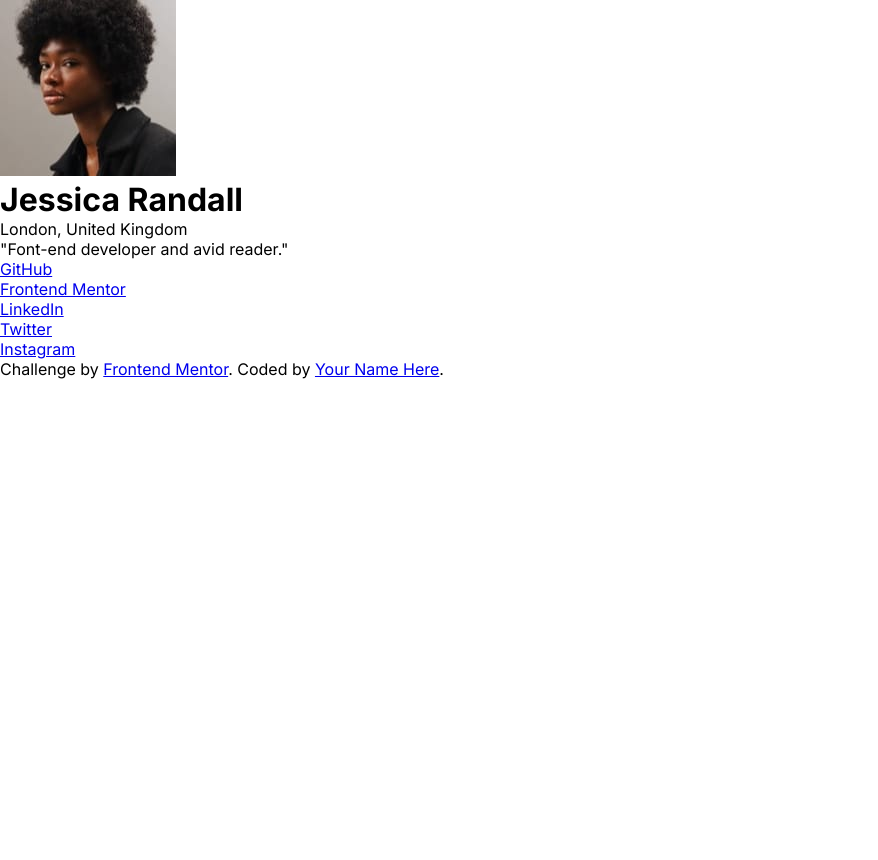
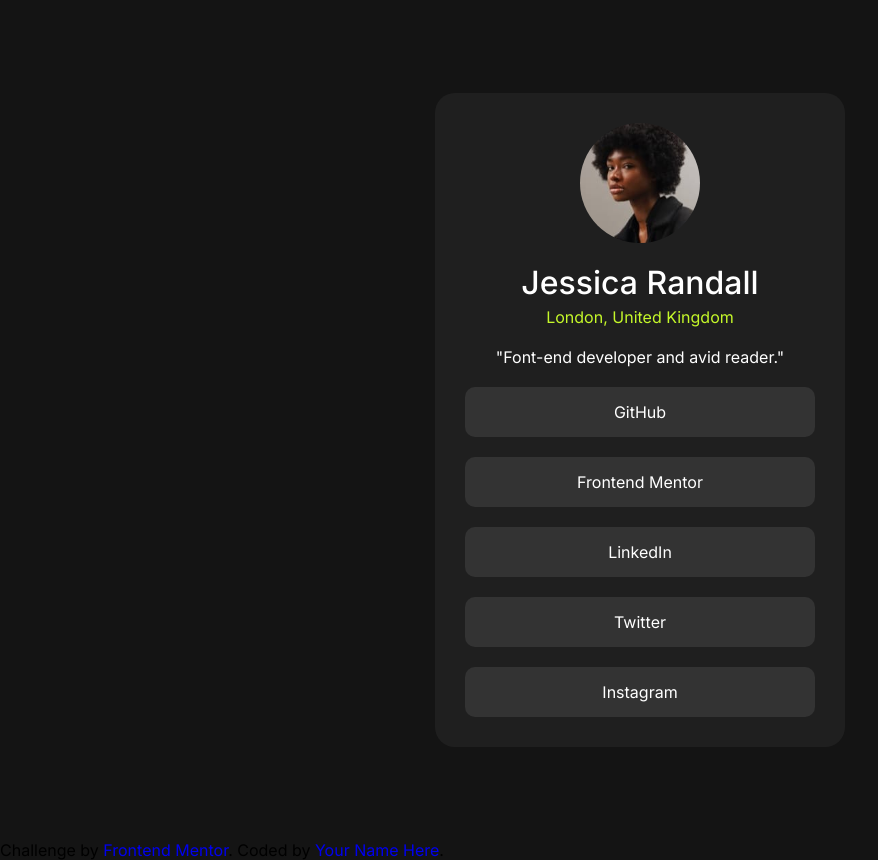
Before and after one commit to emersonescodes/social-links-profile-main, a plain HTML site: page index.html in a window 1280 px wide. Shown: the whole page, without its empty margins (0-878 px from the left). Before the commit the page ends 800 px from the top, so only its background shows below. Drawn offline with Linux system fonts and the light colour scheme.

Commit message:
Final adjusts

```diff
--- a/css/global.css
+++ b/css/global.css
@@ -14,3 +14,19 @@
     padding: 0;
     font-family: var(--font);
 }
+
+body {
+    background: var(--black);
+}
+
+h1,h3 {
+    font-weight: 500;
+}
+
+li {
+    list-style-type: none;
+}
+
+a {
+    text-decoration: none;
+}
--- a/css/layout.css
+++ b/css/layout.css
@@ -0,0 +1,69 @@
+#social-tree {
+    height: 100vh;
+    display: flex;
+    justify-content: center;
+    align-items: center;
+    padding: 20px;
+}
+
+.social-tree__container {
+    background: var(--dark-grey);
+    padding: 30px;
+    border-radius: 20px;
+    width: 350px;
+}
+
+#social-tree__profile {
+    display: flex;
+    flex-direction: column;
+    justify-content: center;
+    align-items: center;
+    gap: 20px;
+    padding-bottom: 20px;
+}
+
+.social-tree__avatar {
+    border-radius: 50%;
+    width: 120px;
+}
+
+.social-tree__data {
+    text-align: center;
+    & h1 {
+        margin-bottom: 5px;
+    }
+}
+
+.social-tree__name {
+    color: var(--white);
+}
+
+.social-tree__location {
+    color: var(--primary-green);
+}
+
+.social-tree__bio {
+    color: var(--white);
+    text-align: center;
+}
+
+.social-tree__list {
+    display: flex;
+    flex-direction: column;
+    gap: 20px;
+}
+
+.social-tree__item {
+    display: flex;
+}
+
+.social-tree__link {
+    background: var(--grey);
+    color: var(--white);
+    padding-block: 15px;
+    border-radius: 10px;
+    width: 100%;
+    height: 100%;
+
+    text-align: center;
+}
--- a/index.html
+++ b/index.html
@@ -11,6 +11,7 @@
 </head>
 <body>
   <main id="social-tree">
+    <div class="social-tree__container">
       <header id="social-tree__profile">
         <img class="social-tree__avatar" src="assets/images/avatar-jessica.jpeg" alt="profile picture">
         <div class="social-tree__data">
@@ -28,6 +29,7 @@
           <li class="social-tree__item"><a class="social-tree__link" href="#">Instagram</a></li>
         </ul>
       </nav>
+      </div>
     </main>
     <div class="attribution">
       Challenge by <a href="https://www.frontendmentor.io?ref=challenge" target="_blank">Frontend Mentor</a>.
```
Lines whose indentation alone changed are shown as unchanged.
